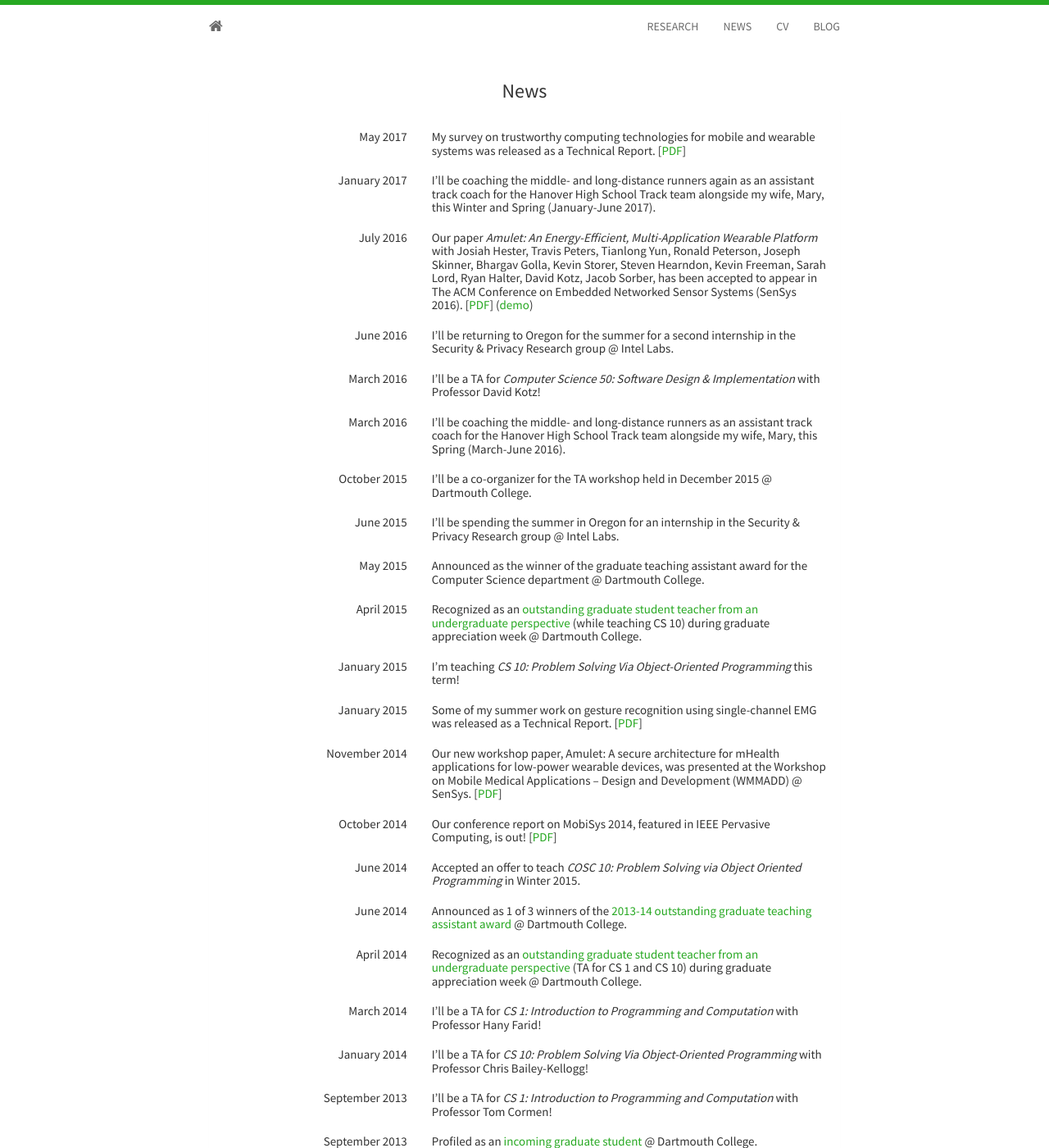
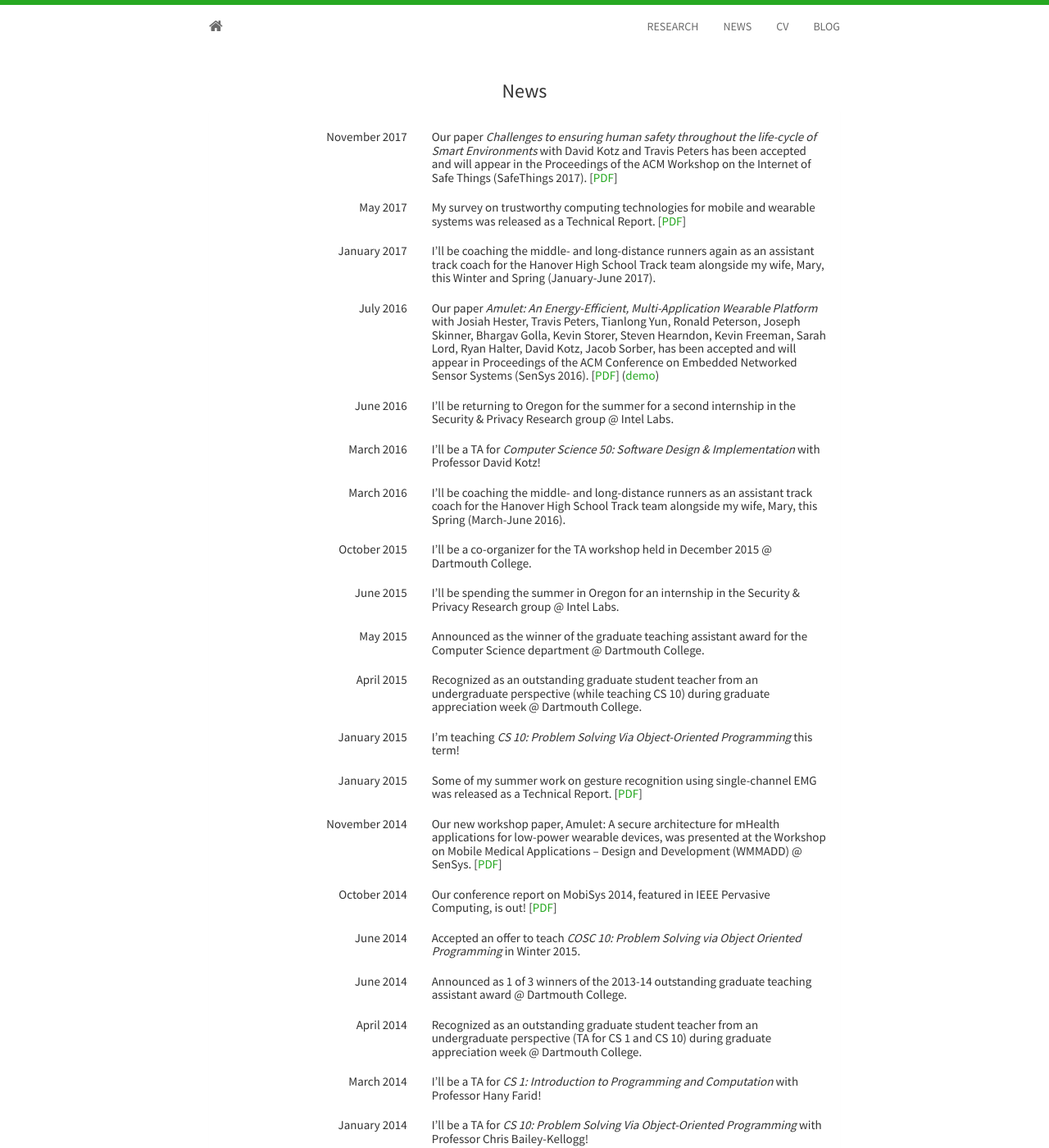
Before and after one commit to traviswpeters/traviswpeters.github.io, a Jekyll site: the page built from news.html, in a window 1280 px wide and 1400 px high. Shown: the whole window at 82% size. Built offline with Jekyll 4.4.1, drawn with Linux system fonts in a browser that asks for light colours; nearby versions of some CDN libraries; some of the changed lines change nothing that is shown.

Commit message:
updating news and links - dartmouth grad. forum changed over links and broke some old stuff :(

```diff
--- a/_data/news.yml
+++ b/_data/news.yml
@@ -1,4 +1,8 @@
-- descr: My survey on trustworthy computing technologies for mobile and wearable systems was released as a Technical Report. [[PDF](http://www.cs.dartmouth.edu/reports/abstracts/TR2017-823/)]
+- descr: "Our paper *Challenges to ensuring human safety throughout the life-cycle of Smart Environments* with David Kotz and Travis Peters has been accepted and will appear in the Proceedings of the ACM Workshop on the Internet of Safe Things (SafeThings 2017). [[PDF](papers/kotz-safethings2017.pdf)]"
+  date: November 2017
+  show: true
+
+- descr: My survey on trustworthy computing technologies for mobile and wearable systems was released as a Technical Report. [[PDF](papers/peters-trusted-comp-tr2017.pdf)]
   date: May 2017
   show:  true
 
@@ -6,7 +10,7 @@
   date: January 2017
   show: true
 
-- descr: "Our paper *Amulet: An Energy-Efficient, Multi-Application Wearable Platform* with Josiah Hester, Travis Peters, Tianlong Yun, Ronald Peterson, Joseph Skinner, Bhargav Golla, Kevin Storer, Steven Hearndon, Kevin Freeman, Sarah Lord, Ryan Halter, David Kotz, Jacob Sorber, has been accepted to appear in The ACM Conference on Embedded Networked Sensor Systems (SenSys 2016). [[PDF](http://www.cs.dartmouth.edu/~dfk/papers/hester-amulet.pdf)] ([demo](http://www.cs.dartmouth.edu/~dfk/papers/hester-amulet-demo.pdf))"
+- descr: "Our paper *Amulet: An Energy-Efficient, Multi-Application Wearable Platform* with Josiah Hester, Travis Peters, Tianlong Yun, Ronald Peterson, Joseph Skinner, Bhargav Golla, Kevin Storer, Steven Hearndon, Kevin Freeman, Sarah Lord, Ryan Halter, David Kotz, Jacob Sorber, has been accepted and will appear in Proceedings of the ACM Conference on Embedded Networked Sensor Systems (SenSys 2016). [[PDF](papers/hester-amulet-sensys2016.pdf)] ([demo](papers/hester-amulet-demo-sensys2016.pdf))"
   date: July 2016
   show: true
 
@@ -34,23 +38,24 @@
   date: May 2015
   show: true
 
-- descr: Recognized as an [outstanding graduate student teacher from an undergraduate perspective](http://sites.dartmouth.edu/gradforum/2015/04/09/undergraduates-show-some-dartgradlove/) (while teaching CS 10) during graduate appreciation week @ Dartmouth College.
+- descr: Recognized as an outstanding graduate student teacher from an undergraduate perspective (while teaching CS 10) during graduate appreciation week @ Dartmouth College.
   date: April 2015
   show: true
+#old (broken) link: http://sites.dartmouth.edu/gradforum/2015/04/09/undergraduates-show-some-dartgradlove/
 
 - descr: "I'm teaching <i>CS 10: Problem Solving Via Object-Oriented Programming</i> this term!"
   date: January 2015
   show: true
 
-- descr: Some of my summer work on gesture recognition using single-channel EMG was released as a Technical Report. [[PDF](http://www.cs.dartmouth.edu/reports/abstracts/TR2015-767/)]
+- descr: Some of my summer work on gesture recognition using single-channel EMG was released as a Technical Report. [[PDF](papers/peters-emg-tr2014.pdf)]
   date: January 2015
   show: true
 
-- descr: "Our new workshop paper, Amulet: A secure architecture for mHealth applications for low-power wearable devices, was presented at the Workshop on Mobile Medical Applications – Design and Development (WMMADD) @ SenSys. [[PDF](https://traviswp.github.io/papers/wmmadd2014.pdf)]"
+- descr: "Our new workshop paper, Amulet: A secure architecture for mHealth applications for low-power wearable devices, was presented at the Workshop on Mobile Medical Applications – Design and Development (WMMADD) @ SenSys. [[PDF](papers/molina-markham-wmmadd2014.pdf)]"
   date: November 2014
   show: true
 
-- descr: Our conference report on MobiSys 2014, featured in IEEE Pervasive Computing, is out! [[PDF](https://traviswp.github.io/papers/mobisysConfReport2014.pdf)]
+- descr: Our conference report on MobiSys 2014, featured in IEEE Pervasive Computing, is out! [[PDF](papers/peters-mobisys2014.pdf)]
   date: October 2014
   show: true
 
@@ -58,13 +63,15 @@
   date: June 2014
   show: true
 
-- descr: Announced as 1 of 3 winners of the [2013-14 outstanding graduate teaching assistant award](http://sites.dartmouth.edu/gradforum/2014/06/10/graduate-student-teaching-award-recipient-travis-peters/) @ Dartmouth College.
+- descr: Announced as 1 of 3 winners of the 2013-14 outstanding graduate teaching assistant award @ Dartmouth College.
   date: June 2014
   show: true
+# broken link: http://sites.dartmouth.edu/gradforum/2014/06/10/graduate-student-teaching-award-recipient-travis-peters/
 
-- descr: Recognized as an [outstanding graduate student teacher from an undergraduate perspective](http://sites.dartmouth.edu/gradforum/2014/04/16/dcal-recognizes-students-for-outstanding-teaching/) (TA for CS 1 and CS 10) during graduate appreciation week @ Dartmouth College.
+- descr: Recognized as an outstanding graduate student teacher from an undergraduate perspective (TA for CS 1 and CS 10) during graduate appreciation week @ Dartmouth College.
   date: April 2014
   show: true
+# broken link: http://sites.dartmouth.edu/gradforum/2014/04/16/dcal-recognizes-students-for-outstanding-teaching/
 
 - descr: "I'll be a TA for <i>CS 1: Introduction to Programming and Computation</i> with Professor Hany Farid!"
   date: March 2014
@@ -80,4 +87,4 @@
 
 - descr: Profiled as an [incoming graduate student](http://sites.dartmouth.edu/gradforum/2013/09/23/welcome-incoming-cs-student-travis-peters/) @ Dartmouth College.
   date: September 2013
-  show: true
+  show: false
```
